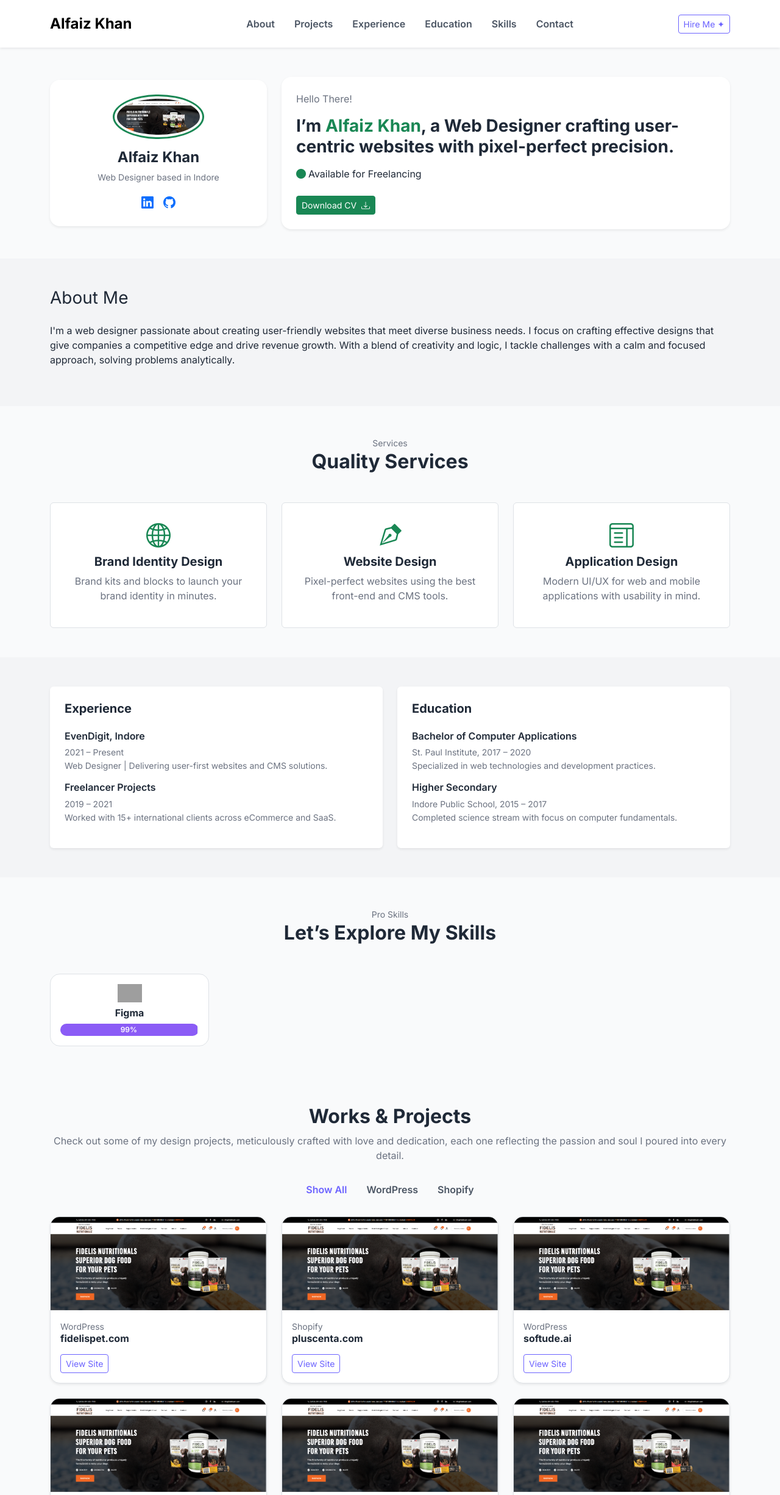
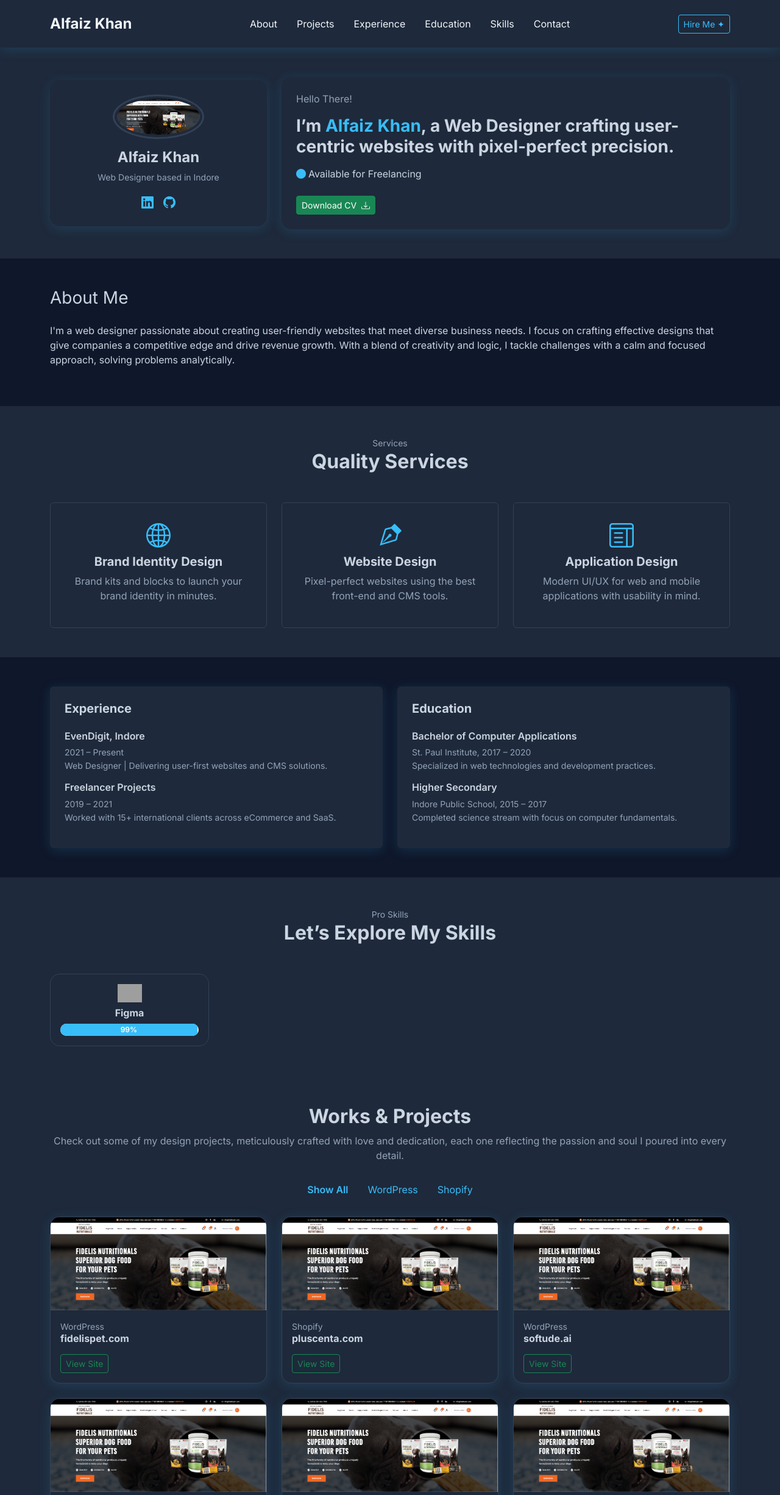
Before and after one commit to Alfaiz18/alfaiz18.github.io, a plain HTML site: page index.html in a window 1280 px wide. Shown: the top 2452 px of the page at 61% size. Drawn offline with nearby package versions, Linux system fonts and the light colour scheme; grey boxes are pictures that could not be loaded.

Commit message:
Update index.html

```diff
--- a/index.html
+++ b/index.html
@@ -12,71 +12,86 @@
 <style>
   body {
     font-family: 'Inter', sans-serif;
-    background-color: #F3F4F6;
-    color: #1F2937;
+    background-color: #0F172A;
+    color: #CBD5E1;
   }
-  .nav-link {
-    font-weight: 600;
-    color: #4B5563 !important;
+
+  a, a.nav-link {
+    color: #38BDF8;
+    text-decoration: none;
   }
-  .nav-link.active,
-  .nav-link:hover {
-    color: #6C63FF !important;
+  a.nav-link:hover,
+  .nav-link.active {
+    color: #FFFFFF;
   }
+
+  .navbar {
+    background-color: #1E293B !important;
+  }
+
+  .navbar-brand,
+  .navbar .nav-link {
+    color: #F1F5F9 !important;
+  }
+
   .btn-outline-dark {
-    border-color: #6C63FF;
-    color: #6C63FF;
+    color: #38BDF8;
+    border-color: #38BDF8;
   }
   .btn-outline-dark:hover {
-    background-color: #6C63FF;
-    color: #fff;
+    background-color: #38BDF8;
+    color: #0F172A;
   }
+
   .btn-primary,
-  .btn-violet {
-    background-color: #6C63FF;
+  .btn-cyan {
+    background-color: #38BDF8;
     border: none;
-    color: white;
+    color: #0F172A;
   }
-  .btn-primary:hover,
-  .btn-violet:hover {
-    background-color: #574b90;
+  .btn-cyan:hover {
+    background-color: #0EA5E9;
   }
-  .project-card {
-    transition: transform 0.3s ease, box-shadow 0.3s ease;
+
+  .bg-light {
+    background-color: #1E293B !important;
   }
-  .project-card:hover {
-    transform: translateY(-10px);
-    box-shadow: 0 15px 30px rgba(0,0,0,0.1);
+
+  .bg-white {
+    background-color: #1E293B !important;
   }
-  .bg-light {
-    background-color: #F9FAFB !important;
+
+  .text-muted {
+    color: #94A3B8 !important;
   }
-  .bg-white {
-    background-color: #ffffff !important;
+
+  .text-success,
+  .text-violet {
+    color: #38BDF8 !important;
   }
-  .text-muted {
-    color: #6B7280 !important;
+
+  .progress-bar {
+    background-color: #38BDF8 !important;
   }
-  .text-primary,
-  .text-violet {
-    color: #6C63FF !important;
+
+  .section-title {
+    color: #F1F5F9;
   }
+
+  .shadow-sm {
+    box-shadow: 0 4px 20px rgba(56, 189, 248, 0.15) !important;
+  }
+
+  .border {
+    border-color: #334155 !important;
+  }
+
   .bg-dark {
-    background-color: #1F2937 !important;
+    background-color: #0F172A !important;
   }
+
   .text-white {
-    color: #ffffff !important;
-  }
-  .progress-bar {
-    background-color: #8B5CF6 !important;
-  }
-  .btn-outline-success {
-    border-color: #6C63FF;
-    color: #6C63FF;
-  }
-  .btn-outline-success:hover {
-    background-color: #6C63FF;
-    color: #fff;
+    color: #E2E8F0 !important;
   }
 </style>
 
```
